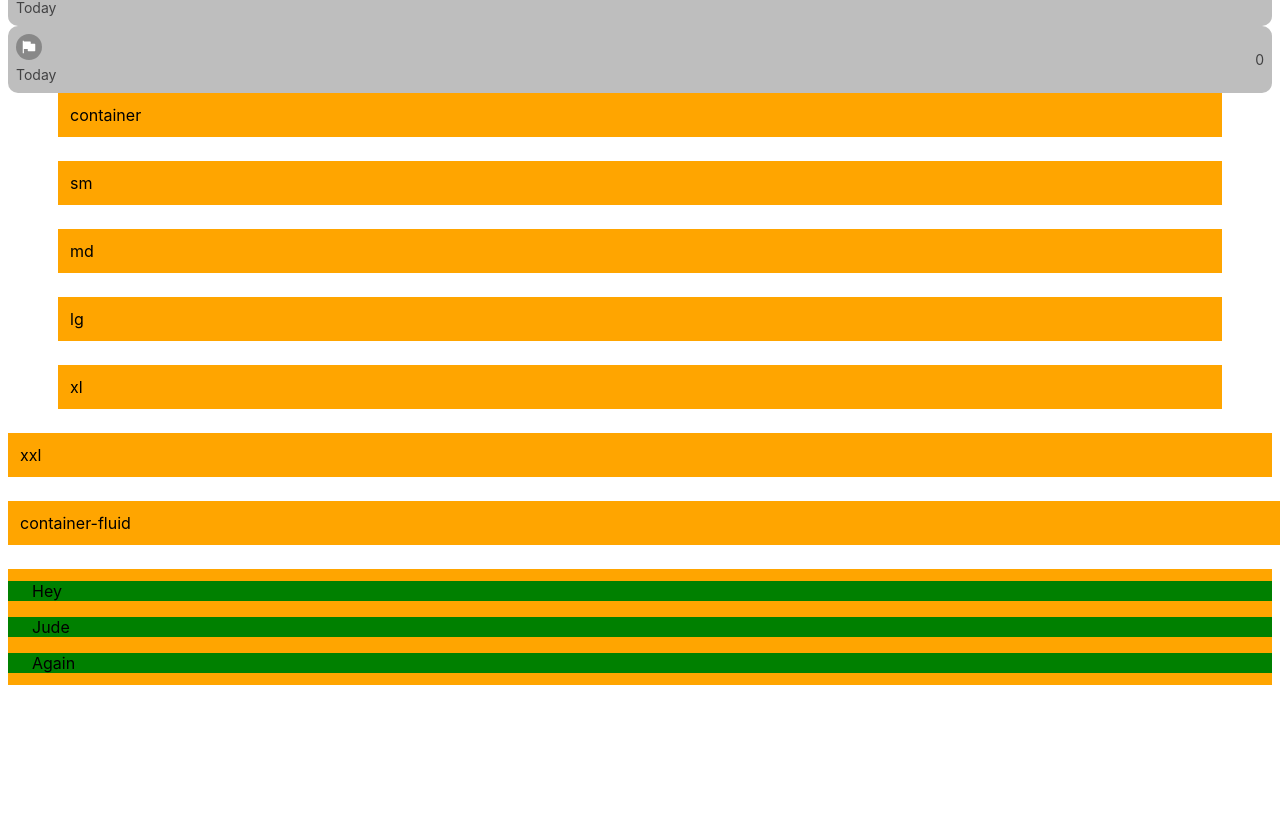
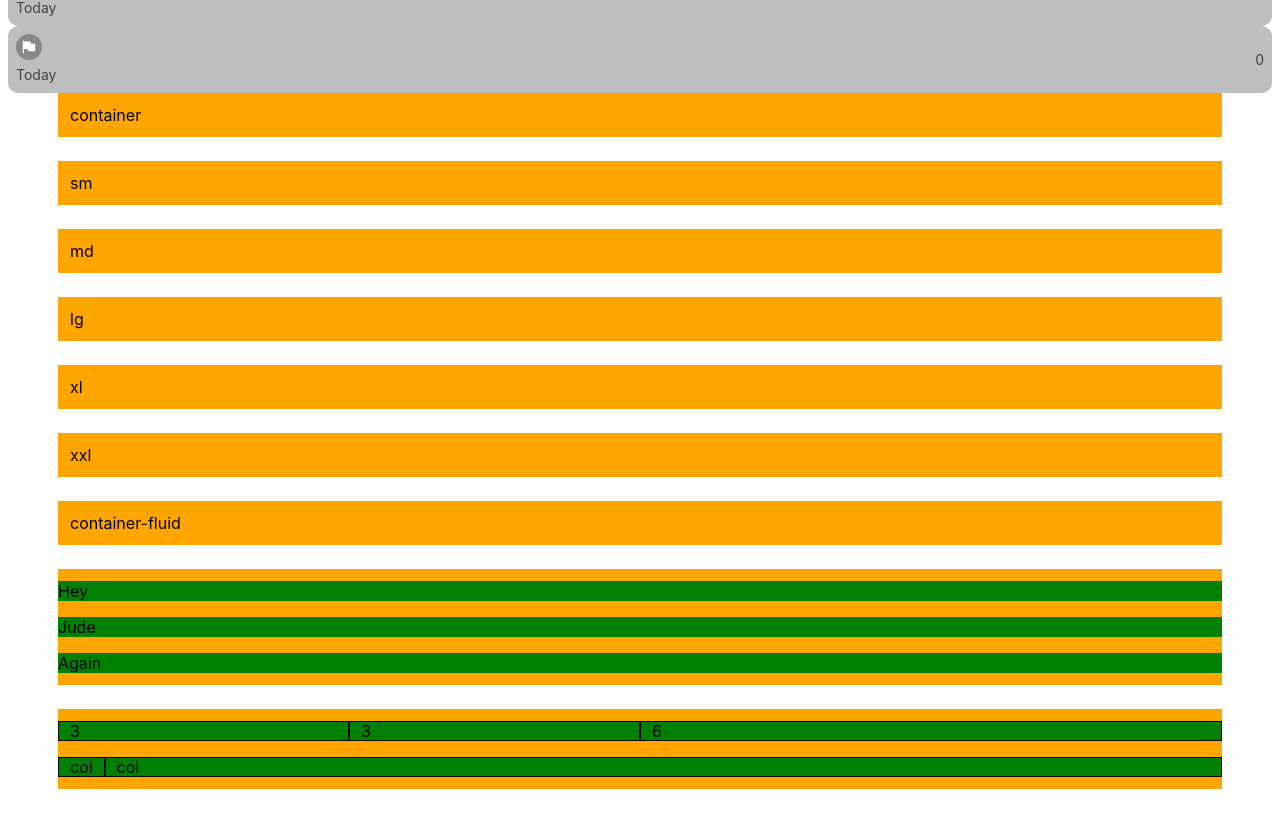
Before and after one commit to Anhelina4/ios-planner, a React (Create React App) app in the folder ios-planner/: page / in a window 1280 px wide. Shown: the part 1505-2318 px from the top of the page. Before the commit the page ends 2214 px from the top, so only its background shows below. Built offline with nearby package versions, Linux system fonts and the light colour scheme.

Commit message:
fixed checkboxes, did grid

```diff
--- a/ios-planner/src/App.js
+++ b/ios-planner/src/App.js
@@ -65,8 +65,8 @@ function App() {
       <Title size="lg" children="New List" variant="disabled" />
       {/* Checkbox */}
       <Checkbox />
-      <Checkbox checked={true} color="red" />
-      <Checkbox checked={true} color="orange" />
+      <Checkbox checked={true} color="red" />Task1
+      <Checkbox checked={true} color="orange" />Task2
       <Checkbox checked={true} variant="primary" />
       <Checkbox checked={true} variant="secondary" />
       <Checkbox checked={false} />
@@ -83,13 +83,13 @@ function App() {
       <Switcher icon={<AiFillFlag />} variant="orange" />
       <Switcher icon={<AiFillFlag />} variant="lightGrey" />
       {/* Grid.Containers */}
-      <Container variant="container">container</Container>
-      <Container variant="container-sm">sm</Container>
-      <Container variant="container-md">md</Container>
-      <Container variant="container-lg">lg</Container>
-      <Container variant="container-xl">xl</Container>
-      <Container variant="container-xxl">xxl</Container>
-      <Container variant="container-fluid">container-fluid</Container>
+      <Container>container</Container>
+      <Container variant="sm">sm</Container>
+      <Container variant="md">md</Container>
+      <Container variant="lg">lg</Container>
+      <Container variant="xl">xl</Container>
+      <Container variant="xxl">xxl</Container>
+      <Container variant="fluid">container-fluid</Container>
       {/* Grid.Row */}
       <Row></Row>
       <Container>
@@ -98,6 +98,17 @@ function App() {
         <Row>Again</Row>
       </Container>
       {/* Grid.cols */}
+      <Container>
+        <Row>
+          <Col cw={3}>3</Col>
+          <Col cw={3}>3</Col>
+          <Col cw={6}>6</Col>
+        </Row>
+        <Row>
+          <Col cw="auto">col</Col>
+          <Col>col</Col>
+        </Row>
+      </Container>
     </>
   )
 }
--- a/ios-planner/src/components/Checkbox/Checkbox.style.js
+++ b/ios-planner/src/components/Checkbox/Checkbox.style.js
@@ -13,20 +13,19 @@ const checkboxVariants = {
 
 // styles
 export const CheckboxWrapper = styled.input.attrs({ type: "checkbox" })`
-  opacity: var(--opacity-0);
-  margin-right: var(--m-xl);
+  opacity: var(--opacity-100);
   max-width: var(--checkbox-max-width);
+
 `
 
 export const LabelWrapper = styled.label`
   position: relative;
-
+  margin-right: var(--m-md);
   &:before {
     content: "";
     position: absolute;
-    display: block;
-    top: 4px;
-    left: -35px;
+    top: 2px;
+    left:-19px;
     width: var(--checkbox-outer-dot);
     height: var(--checkbox-outer-dot);
     border-radius: var(--border-radius-round);
@@ -34,6 +33,7 @@ export const LabelWrapper = styled.label`
     cursor: pointer;
     border: var(--border-md) solid var(--color-blue);
     color: var(--color-blue);
+
     ${props =>
     props.color &&
     css`
@@ -51,8 +51,8 @@ export const LabelWrapper = styled.label`
   &:after {
     content: "";
     position: absolute;
-    top: 8px;
-    left: -31px;
+    top: 6px;
+    left: -15px;
     width: var(--checkbox-inner-dot);
     height: var(--checkbox-inner-dot);
     border-radius: var(--border-radius-round);
--- a/ios-planner/src/components/Grid/Col.js
+++ b/ios-planner/src/components/Grid/Col.js
@@ -1,7 +1,10 @@
 import React from "react"
+import ColWrapper from "./Col.style"
 
-const Col = () => {
-  return <div></div>
+const Col = (props) => {
+  const {children, ...rest} = props
+
+  return <ColWrapper data-testid="col" {...rest}>{children}</ColWrapper>
 }
 
 export default Col
--- a/ios-planner/src/components/Grid/Col.style.js
+++ b/ios-planner/src/components/Grid/Col.style.js
@@ -1,8 +1,29 @@
-import styled from "styled-components"
+import styled, { css } from "styled-components"
 
 const ColWrapper = styled.div`
-  display: flex;
-  flex: 1 0;
+  box-shadow: inset 0 0 0 1px black;
+
+  flex: 1 0 0%;
+  flex-shrink: 0;
+  max-width: 100%;
+  padding-right: 0.75rem;
+  padding-left: 0.75rem;
+  box-sizing: border-box;
+
+  ${props =>
+    props.cw === "auto" &&
+    css`
+      flex: 0 0 auto;
+      width: auto;
+    `}
+
+  ${props =>
+    props.cw >= 1 &&
+    props.cw <= 12 &&
+    css`
+      flex: 0 0 auto;
+      width: ${props => (props.cw / 12) * 100}%;
+    `}
 `
 
 export default ColWrapper
--- a/ios-planner/src/components/Grid/Container.style.js
+++ b/ios-planner/src/components/Grid/Container.style.js
@@ -1,14 +1,30 @@
 import styled, { css } from "styled-components"
 
+// styles
 const ContainerWrapper = styled.div`
   padding: 0.75rem;
   margin-bottom: 1.5rem;
   margin-right: auto;
   margin-left: auto;
   background: orange;
+  @media (min-width: 576px) {
+    max-width: 540px;
+  }
+  @media (min-width: 768px) {
+    max-width: 720px;
+  }
+  @media (min-width: 992px) {
+    max-width: 960px;
+  }
+  @media (min-width: 1200px) {
+    max-width: 1140px;
+  }
+  @media (min-width: 1400px) {
+    max-width: 1320px;
+  }
 
   ${props =>
-    props.variant === "container" &&
+    props.variant === "sm" &&
     css`
       @media (min-width: 576px) {
         max-width: 540px;
@@ -28,27 +44,7 @@ const ContainerWrapper = styled.div`
     `}
 
   ${props =>
-    props.variant === "container-sm" &&
-    css`
-      @media (min-width: 576px) {
-        max-width: 540px;
-      }
-      @media (min-width: 768px) {
-        max-width: 720px;
-      }
-      @media (min-width: 992px) {
-        max-width: 960px;
-      }
-      @media (min-width: 1200px) {
-        max-width: 1140px;
-      }
-      @media (min-width: 1400px) {
-        max-width: 1320px;
-      }
-    `}
-
-    ${props =>
-    props.variant === "container-md" &&
+    props.variant === "md" &&
     css`
       @media (min-width: 768px) {
         max-width: 720px;
@@ -65,7 +61,7 @@ const ContainerWrapper = styled.div`
     `}
 
     ${props =>
-    props.variant === "container-lg" &&
+    props.variant === "lg" &&
     css`
       @media (min-width: 992px) {
         max-width: 960px;
@@ -80,7 +76,7 @@ const ContainerWrapper = styled.div`
 
 
     ${props =>
-    props.variant === "container-xl" &&
+    props.variant === "xl" &&
     css`
       @media (min-width: 1200px) {
         max-width: 1140px;
@@ -91,7 +87,7 @@ const ContainerWrapper = styled.div`
     `}
 
     ${props =>
-    props.variant === "container-xxl" &&
+    props.variant === "xxl" &&
     css`
       @media (min-width: 1400px) {
         max-width: 1320px;
@@ -99,7 +95,7 @@ const ContainerWrapper = styled.div`
     `}
 
     ${props =>
-    props.variant === "container-fluid" &&
+    props.variant === "fluid" &&
     css`
       width: 100%;
     `}
--- a/ios-planner/src/components/Grid/ContainerFluid.js
+++ /dev/null
@@ -1,11 +0,0 @@
-import React from 'react'
-
-const ContainerFluid = () => {
-    return (
-        <div>
-
-        </div>
-    )
-}
-
-export default ContainerFluid
--- a/ios-planner/src/components/Grid/ContainerFluid.style.js
+++ /dev/null
@@ -1 +0,0 @@
-import styled from "styled-components"
--- a/ios-planner/src/components/Grid/Row.style.js
+++ b/ios-planner/src/components/Grid/Row.style.js
@@ -4,18 +4,16 @@ const RowWrapper = styled.div`
   display: flex;
   flex-wrap: wrap;
   background: green;
-  padding: var(--p-none) 1.5rem;
+  box-sizing: border-box;
   margin-top: calc(var(--p-none) * -1);
   margin-right: calc(1.5rem * -0.5);
   margin-left: calc(1.5rem * -0.5);
 
   & > * & {
-    box-sizing: border-box;
+
     flex-shrink: 0;
     width: 100%;
     max-width: 100%;
-    padding-right: calc(1.5rem * 0.5);
-    padding-left: calc(1.5rem * 0.5);
   }
 
   & + & {
--- a/ios-planner/src/components/index.js
+++ b/ios-planner/src/components/index.js
@@ -4,7 +4,6 @@ export { default as Checkbox } from "./Checkbox"
 export { default as Row } from "./Grid/Row"
 export { default as Col } from "./Grid/Col"
 export { default as Container } from "./Grid/Container"
-export { default as ContainerFluid } from "./Grid/ContainerFluid"
 export { default as Header } from "./Header"
 export { default as PageLayout } from "./PageLayout"
 export { default as SearchInput } from "./SearchInput"
--- a/ios-planner/src/styles/style.css
+++ b/ios-planner/src/styles/style.css
@@ -68,7 +68,7 @@
   /*checkbox*/
   --checkbox-inner-dot: 10px;
   --checkbox-outer-dot: 14px;
-  --checkbox-max-width: 12px;
+  --checkbox-max-width: 15px;
 
   /*border*/
   --border-sm: 1px;
```
